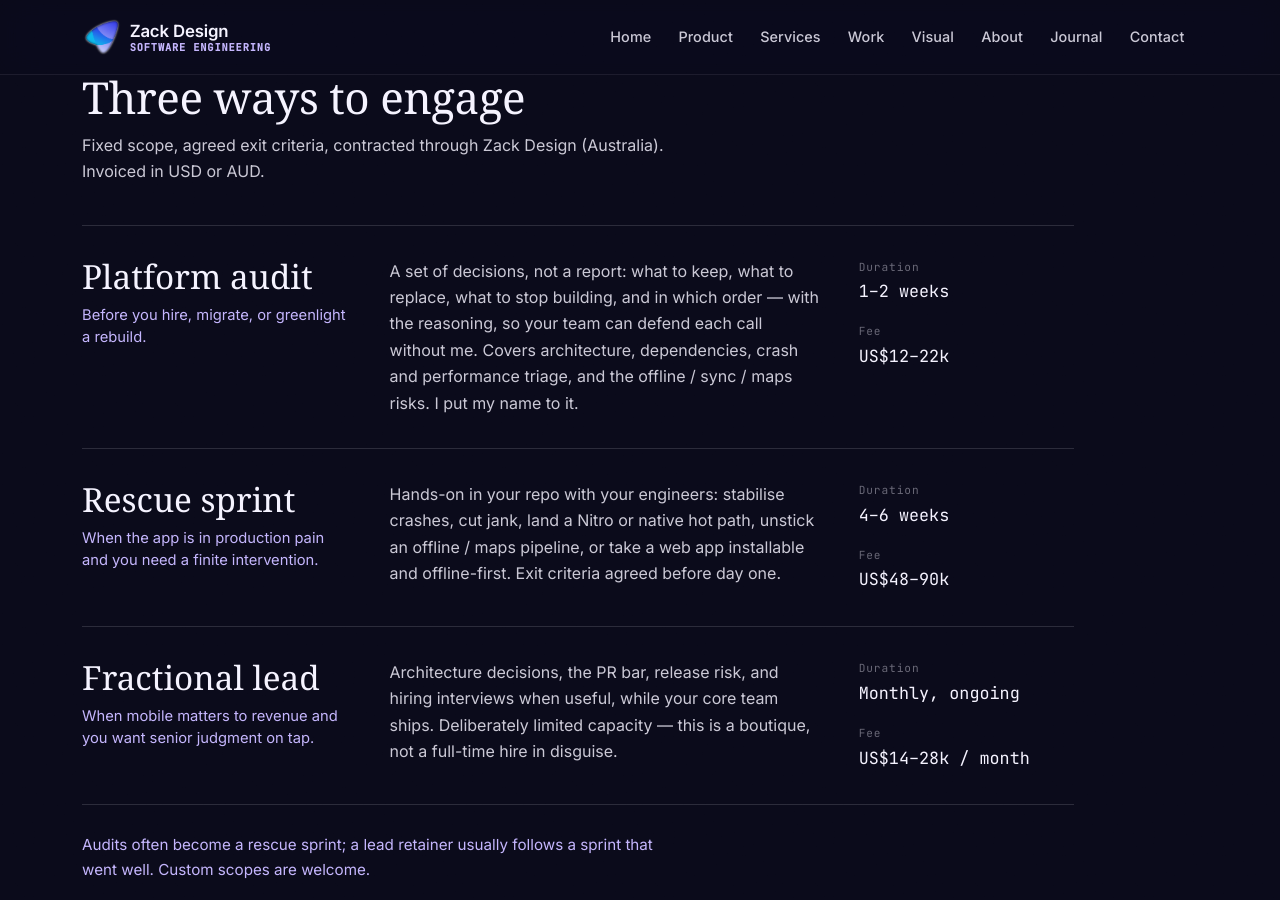
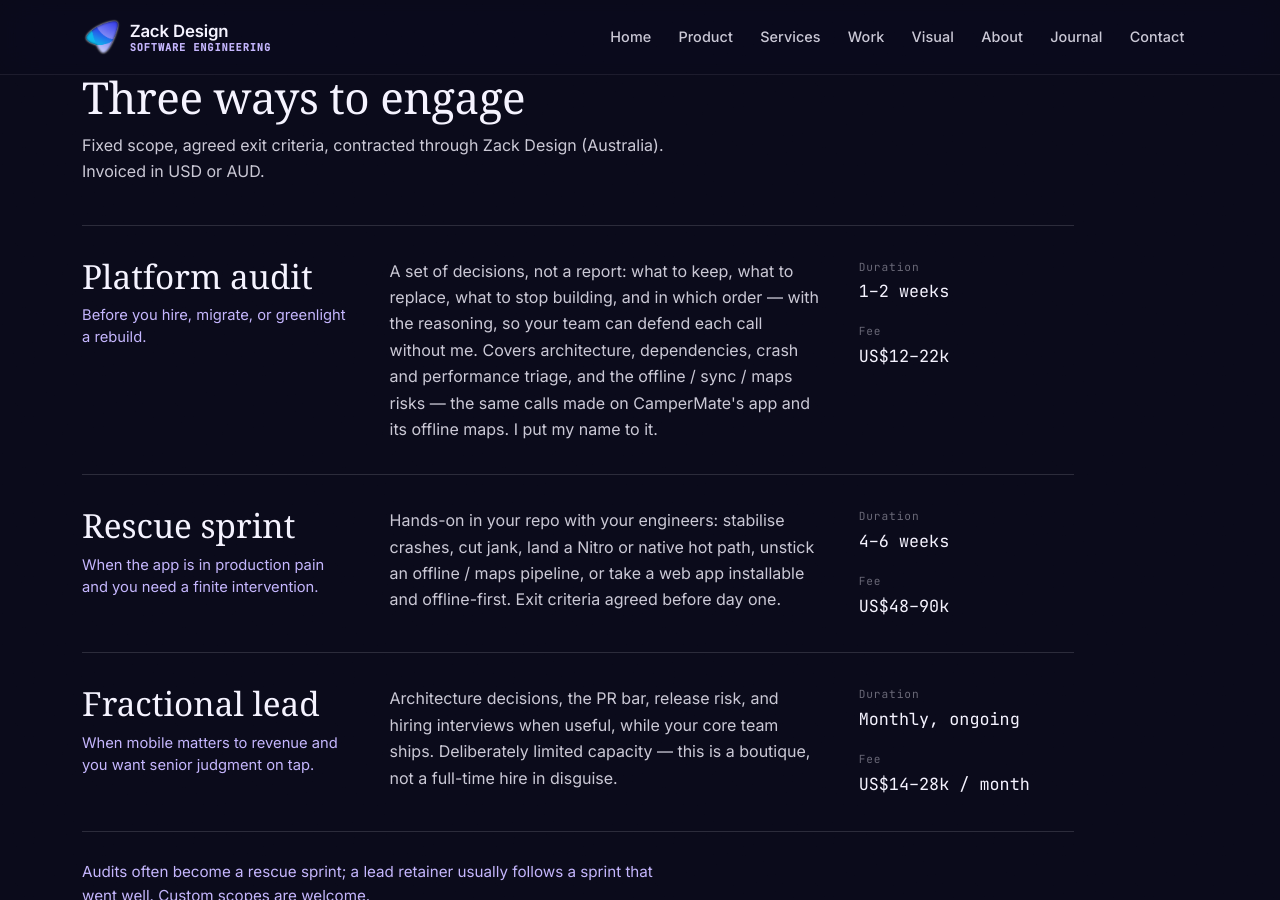
Before and after one commit to zackdesign/zackdesign.github.io, a Jekyll site: the page built from react-native.html, in a window 1280 px wide and 900 px high, scrolled down 1242 px. Built offline with Jekyll 4.4.1, drawn with Linux system fonts in a browser that asks for light colours; some web fonts are replaced.

Commit message:
React Native page: ground the audit and the AI answer in CamperMate and the maps work
Co-Authored-By: Claude Opus 5 (1M context) <noreply@anthropic.com>
Claude-Session: https://claude.ai/code/session_01B7agvMY8RFXuMkgWRXfTLu

```diff
--- a/react-native.html
+++ b/react-native.html
@@ -62,7 +62,7 @@ permalink: /react-native/
           <p class="offer-row__when">Before you hire, migrate, or greenlight a rebuild.</p>
         </div>
         <div class="offer-row__body">
-          <p>A set of decisions, not a report: what to keep, what to replace, what to stop building, and in which order — with the reasoning, so your team can defend each call without me. Covers architecture, dependencies, crash and performance triage, and the offline / sync / maps risks. I put my name to it.</p>
+          <p>A set of decisions, not a report: what to keep, what to replace, what to stop building, and in which order — with the reasoning, so your team can defend each call without me. Covers architecture, dependencies, crash and performance triage, and the offline / sync / maps risks — the same calls made on CamperMate's app and its offline maps. I put my name to it.</p>
         </div>
         <dl class="offer-row__terms">
           <div><dt>Duration</dt><dd>1–2 weeks</dd></div>
@@ -165,7 +165,7 @@ permalink: /react-native/
 
       <details class="offer-faq__item">
         <summary>Couldn't we just point an AI model at the repo?</summary>
-        <p>You can, and I use the same tools. What a model can't do is carry the decision. It hasn't run a React Native fleet through a replatform, it won't be in your repo in month three when the plan meets reality, and nobody's name is on its recommendation. You're paying for the architect: the judgment about what to build, what not to, and the accountability that comes with it.</p>
+        <p>You can, and I use the same tools. What a model can't do is carry the decision. It didn't take CamperMate's React Native app through a full replatform while it stayed at 99.5%+ crash-free, or decide that the offline maps should be self-hosted OpenStreetMap tiles cut from 21 GB to 2.3 GB rather than a vendor SDK. It won't be in your repo in month three when the plan meets reality, and nobody's name is on its recommendation. You're paying for the architect: the judgment about what to build, what not to, and the accountability that comes with it.</p>
       </details>
 
       <details class="offer-faq__item">
```
